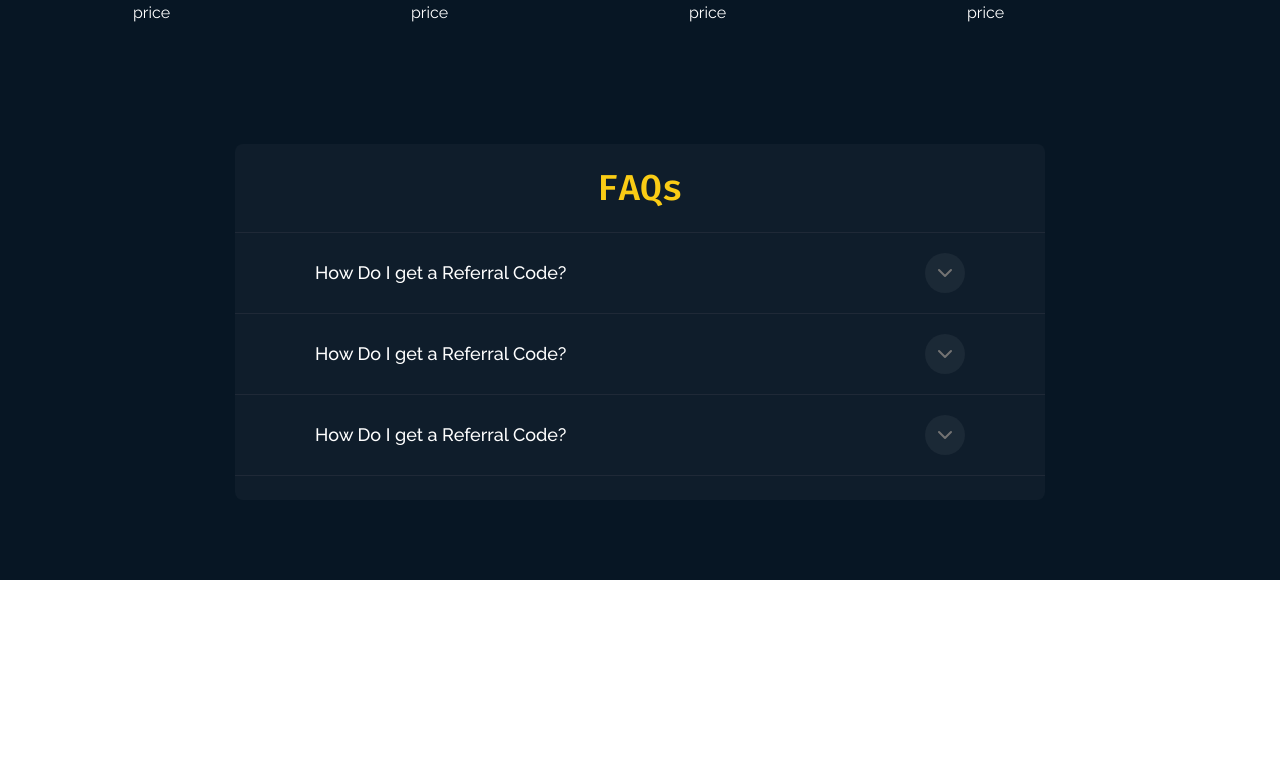
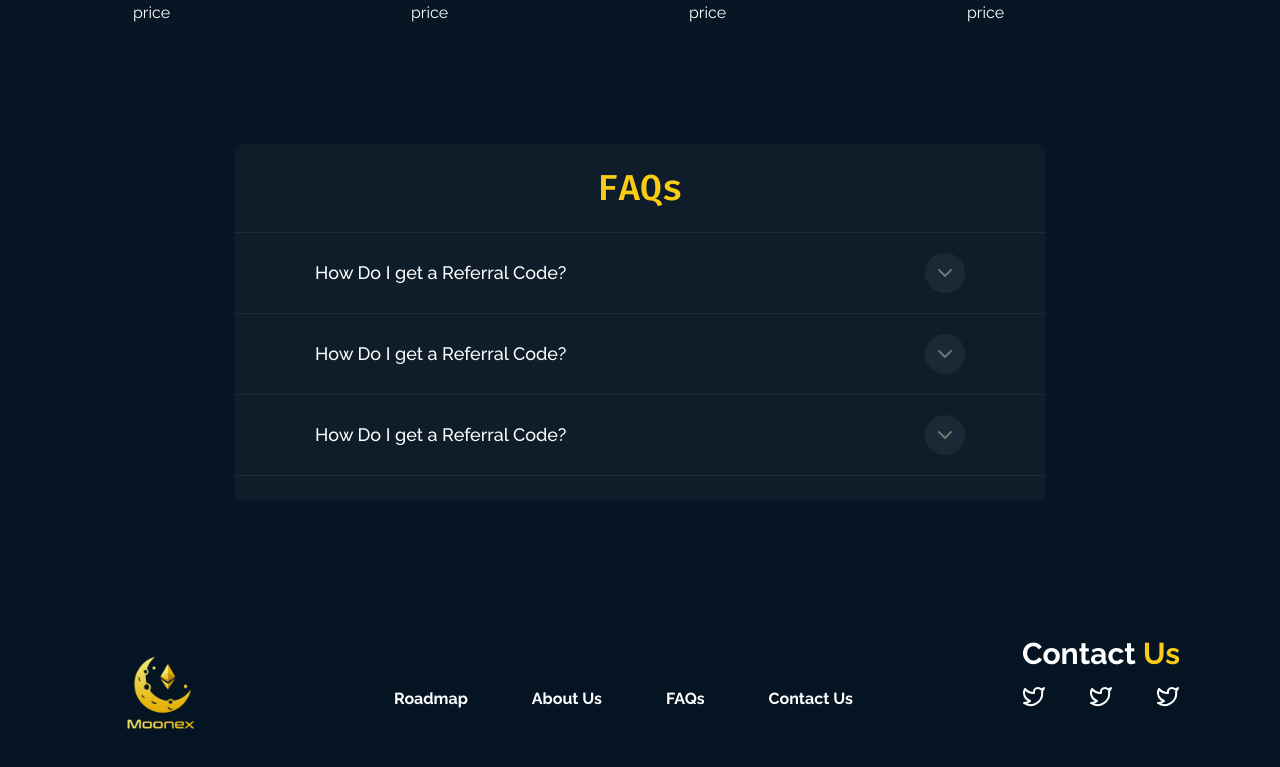
Before and after one commit to Parikshit2001/react-assignment-moonex, a Next.js app: page / in a window 1280 px wide. Shown: the part 1837-2604 px from the top of the page. Before the commit the page ends 2417 px from the top, so only its background shows below. Built offline with nearby package versions, Linux system fonts and the light colour scheme.

Commit message:
Add Footer

```diff
--- a/src/app/page.tsx
+++ b/src/app/page.tsx
@@ -1,5 +1,6 @@
 import About from "@/components/About/About";
 import FAQ from "@/components/FAQ/FAQ";
+import Footer from "@/components/Footer/Footer";
 import Hero from "@/components/Hero/Hero";
 import Navbar from "@/components/Navbar/Navbar";
 import React from "react";
@@ -11,6 +12,7 @@ function page() {
       <Hero />
       <About />
       <FAQ />
+      <Footer />
     </div>
   );
 }
--- /dev/null
+++ b/src/components/Footer/Footer.tsx
@@ -0,0 +1,42 @@
+import { Twitter } from "lucide-react";
+import Image from "next/image";
+import React from "react";
+
+function Footer() {
+  return (
+    <div className="bg-[#051422] py-14 pb-10 flex justify-between -mx-[100px] px-[100px]">
+      <div>
+        <Image
+          src={"/images/logo_2.png"}
+          width={125}
+          height={125}
+          alt="Moonex Logo"
+        />
+      </div>
+      <div className="flex font-bold gap-16">
+        <button>Roadmap</button>
+        <button>About Us</button>
+        <button>FAQs</button>
+        <button>Contact Us</button>
+      </div>
+      <div className="flex flex-col gap-3">
+        <p className="text-3xl font-bold">
+          Contact <span className="text-yellow-400">Us</span>
+        </p>
+        <div className="flex justify-between">
+          <button>
+            <Twitter />
+          </button>
+          <button>
+            <Twitter />
+          </button>
+          <button>
+            <Twitter />
+          </button>
+        </div>
+      </div>
+    </div>
+  );
+}
+
+export default Footer;
```
